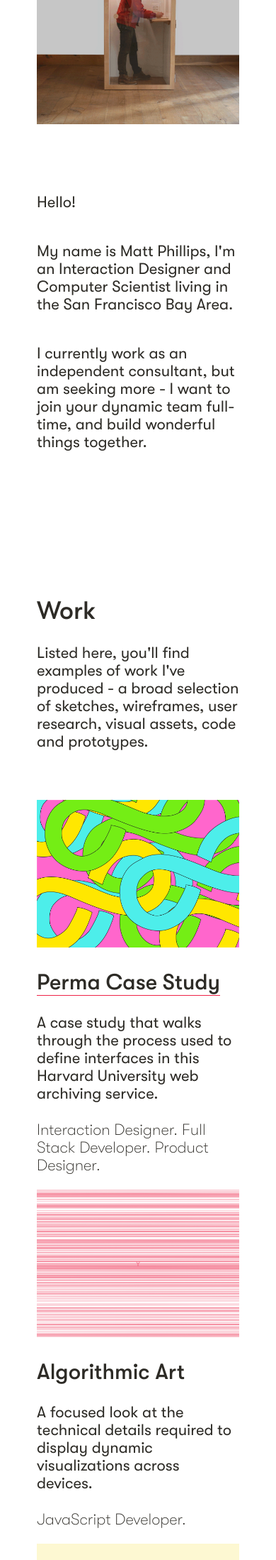
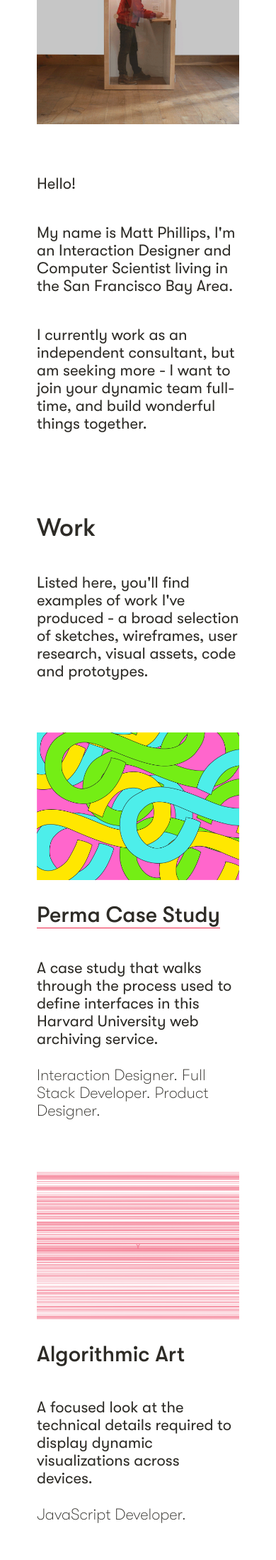
Before and after one commit to phillipsm/phillips-fun, a Jekyll site: the page built from index.html, in a window 390 px wide. Shown: the part 372-2570 px from the top of the page at 71% size. Built offline with Jekyll 4.4.1, drawn with Linux system fonts in a browser that asks for light colours; comment, search, counter and statistics services are not loaded; some of the changed text lies outside the part shown.

Commit message:
a little patching (needs a cleanup) of the landing scss

```diff
--- a/_includes/explore-more.html
+++ b/_includes/explore-more.html
@@ -34,7 +34,7 @@
       <img src="/assets/images/single-booth-with-solid-bg.jpg"
           alt="Perma.cc logo"
           srcset="/assets/images/single-booth-with-solid-bg@2x.jpg 2x">
-      <p class="tile-title">OpenBooth Case Study</p>
+      <p class="tile-title">OpenBooth <br class="mobile-break">Case Study</p>
       <p>A journey through the process used to define the form and features of this occupiable furniture product.</p>
       <p class="tile-desc">Product Designer. Industrial Designer.</p>
   </div>
--- a/_sass/common.scss
+++ b/_sass/common.scss
@@ -249,7 +249,9 @@
 }
 // /Explore more
 
-
+.mobile-break {
+    display: none;
+}
 
 
 
@@ -302,4 +304,9 @@
       margin-bottom: 2rem;
     }
   }
+
+  .mobile-break {
+    display: block;
+  }
+
 }
--- a/_sass/port-landing.scss
+++ b/_sass/port-landing.scss
@@ -20,12 +20,7 @@
     .intro-text {
         grid-area: intro-text;
         align-self: end;
-        margin-top: 8rem;
-
-        p {
-          margin-bottom: 0;
-          margin-top: 2em;
-        }
+        margin-top: 0rem;
     }
 
     .work-text {
@@ -34,6 +29,8 @@
 
     .about-desc {
         grid-area: about-desc;
+
+
     }
 
     .about-img {
@@ -54,8 +51,19 @@
     }
 
     .section-start {
-      margin-top: 10rem;
+      margin-top: 6rem;
     }
+
+
+    p {
+      margin-bottom: 0;
+      margin-top: 2em;
+    }
+
+
+
+
+
     @media only screen and (max-width: 900px) {
 
         .container {
@@ -74,13 +82,35 @@
             "contact-desc contact-desc";
         }
 
-        .intro-text {
-            margin-top: 2rem;
+        .perma-tile {
+          margin-top: 4rem;
+          margin-bottom: 4rem;
         }
 
-        .perma-tile {
+        .algo-tile, .openbooth-tile {
+          margin-bottom: 4rem;
+        }
+
+        .tile-desc {
+          margin-bottom: 4rem;
           margin-top: 2rem;
         }
+
+        .tile-desc:last-of-type {
+          margin-bottom: 0;
+        }
+
+        .tile-title {
+          margin-top: 2rem;
+        }
+        .section-title {
+          margin-top: 5rem;
+        }
+
+        .section-start {
+          margin-top: 2rem;
+        }
+
 
     }
 
--- a/index.html
+++ b/index.html
@@ -54,7 +54,7 @@
             <img src="/assets/images/single-booth-with-solid-bg.jpg"
               alt="Perma.cc logo"
               srcset="/assets/images/single-booth-with-solid-bg@2x.jpg 2x">
-            <p class="tile-title">OpenBooth Case Study</p>
+            <p class="tile-title">OpenBooth <br class="mobile-break">Case Study</p>
             <p>A journey through the process used to define the form and features of this occupiable furniture product.</p>
             <p class="tile-desc">Product Designer. Industrial Designer.</p>
         </div>
```
